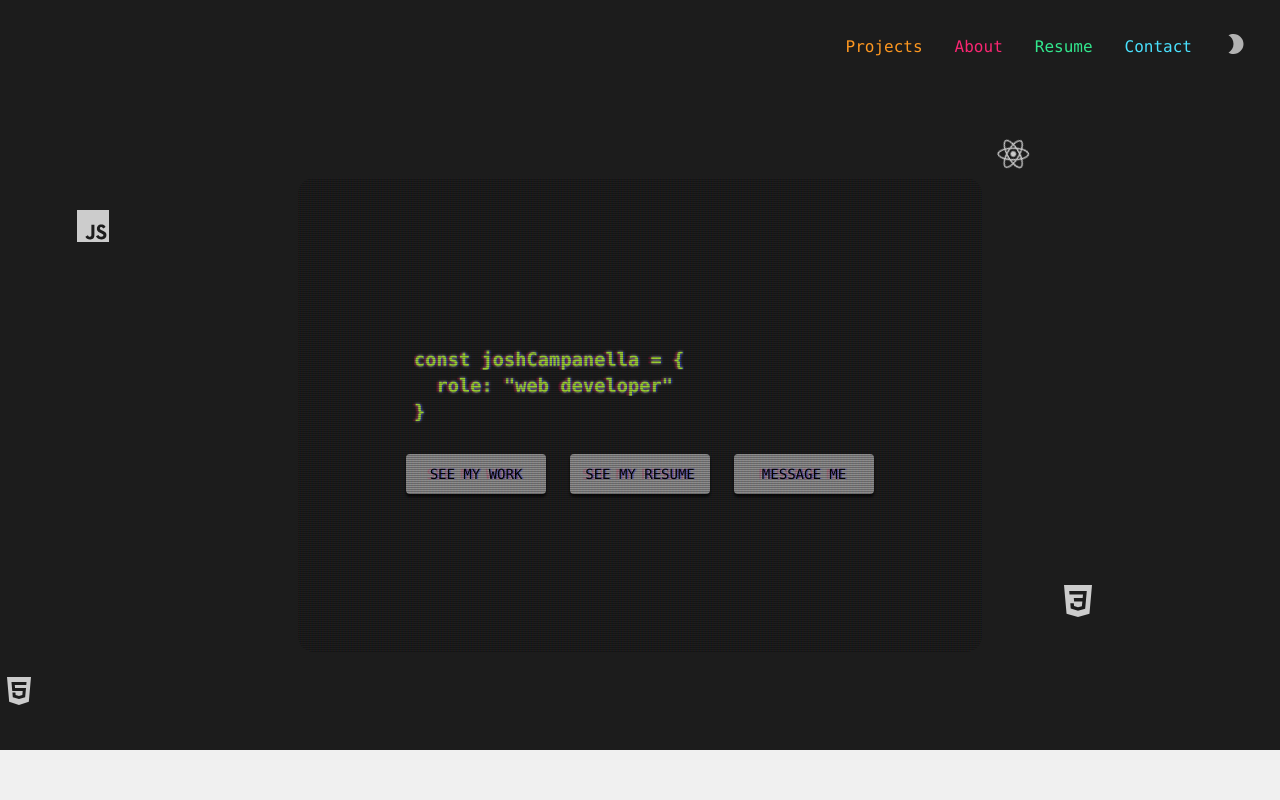
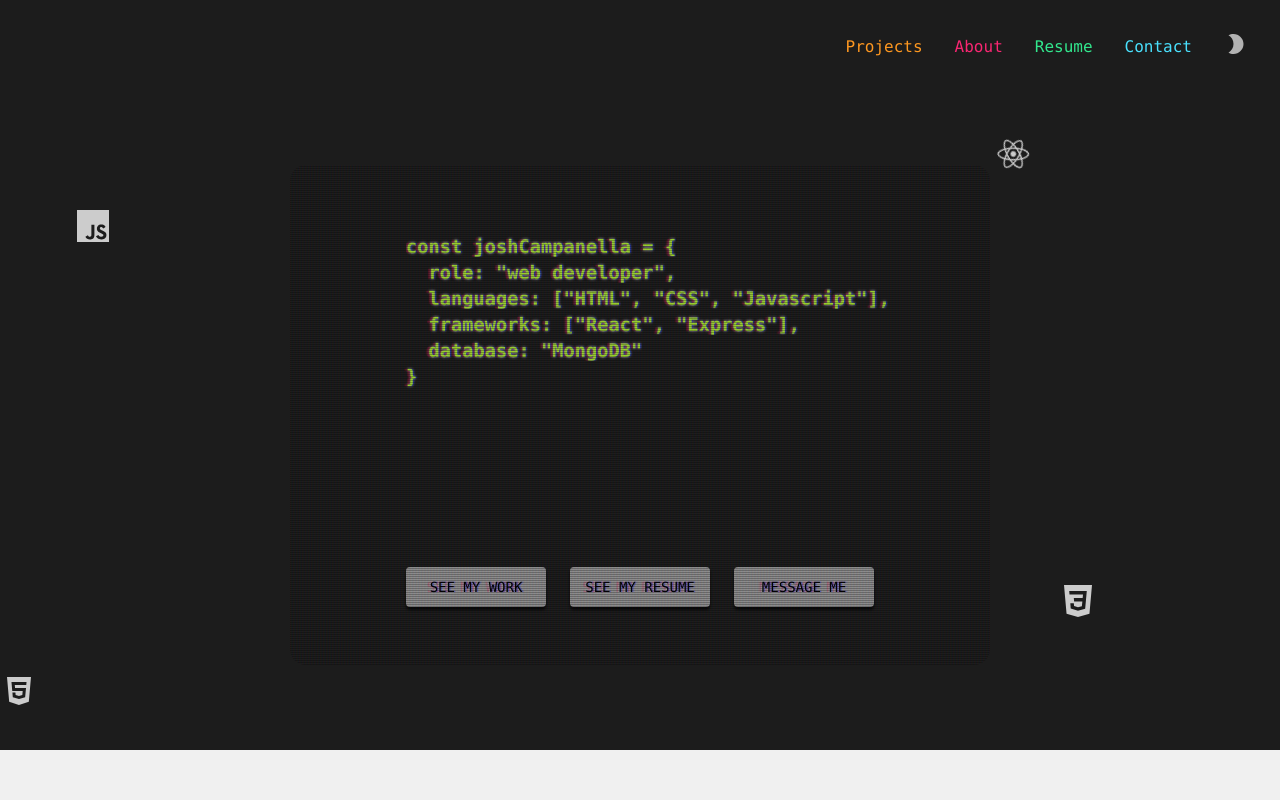
Before and after one commit to joshcamp503/joshcamp503.github.io, a React (Create React App) app: page / in a window 1280 px wide. Shown: the top 800 px of the page. Built offline with nearby package versions, Linux system fonts and the light colour scheme; a web font is replaced by a local one.

Commit message:
added more content to home component

```diff
--- a/src/components/Home/Home.css
+++ b/src/components/Home/Home.css
@@ -29,6 +29,7 @@
   height: 750px;
   overflow-x: hidden;
   position: relative;
+    z-index: 0;
 }
 
 .home h1 {
@@ -56,6 +57,20 @@
   color: #32E78D;
 }
 
+.home .content {
+  border-radius: 1rem;
+  display: flex;
+    flex-direction: column;
+    justify-content: space-between;
+  filter: brightness(0.9);
+  height: 500px;
+  margin-top: 5rem;
+  overflow: hidden;
+  padding: 50px 100px;
+  position: relative;
+    z-index: 3;
+}
+
 h3 {
   color: #B0EC38;
 }
@@ -64,16 +79,9 @@ h3 {
   display: inline-block;
 }
 
-.home .content {
-  border-radius: 1rem;
-  filter: brightness(0.9);
-  margin-top: 5rem;
-  padding: 150px 100px;
-  overflow: hidden;
-}
-
 .home .container p {
   margin: 5px 0;
+  max-width: fit-content;
 }
 
 .button-box {
--- a/src/components/Home/Home.js
+++ b/src/components/Home/Home.js
@@ -50,8 +50,11 @@ const Home = () => {
         <h3>
           <div className="container">
             <p className="typed" style={delay(1)}>const joshCampanella = {"{"}</p>
-            <p className="typed" style={twoStyles(indent, 1, delay, 2)}>role: "web developer"</p>
-            <span className="typed-last" >{"}"}</span>
+            <p className="typed" style={twoStyles(indent, 1, delay, 2)}>role: "web developer",</p>
+            <p className="typed" style={twoStyles(indent, 1, delay, 3)}>languages: ["HTML", "CSS", "Javascript"],</p>
+            <p className="typed" style={twoStyles(indent, 1, delay, 4)}>frameworks: ["React", "Express"],</p>
+            <p className="typed" style={twoStyles(indent, 1, delay, 5)}>database: "MongoDB"</p>
+            <span className="typed-last" style={delay(6)} >{"}"}</span>
           </div>
         </h3>
         <ul className="button-box" >
--- a/src/components/Home/crt.css
+++ b/src/components/Home/crt.css
@@ -138,7 +138,7 @@
   right: 0;
   background: rgba(18, 16, 16, 0.1);
   opacity: 0;
-  z-index: 2;
+  z-index: 3;
   pointer-events: none;
   animation: flicker 0.15s infinite;
 }
@@ -151,7 +151,7 @@
   bottom: 0;
   right: 0;
   background: linear-gradient(rgba(18, 16, 16, 0) 50%, rgba(0, 0, 0, 0.25) 50%), linear-gradient(90deg, rgba(255, 0, 0, 0.06), rgba(0, 255, 0, 0.02), rgba(0, 0, 255, 0.06));
-  z-index: 2;
+  z-index: 3;
   background-size: 100% 2px, 3px 100%;
   pointer-events: none;
 }
```
Also changed, not shown: src/assets/computer-monitor.png (added), 1 other file (tests, documents, lock files or other folders).
